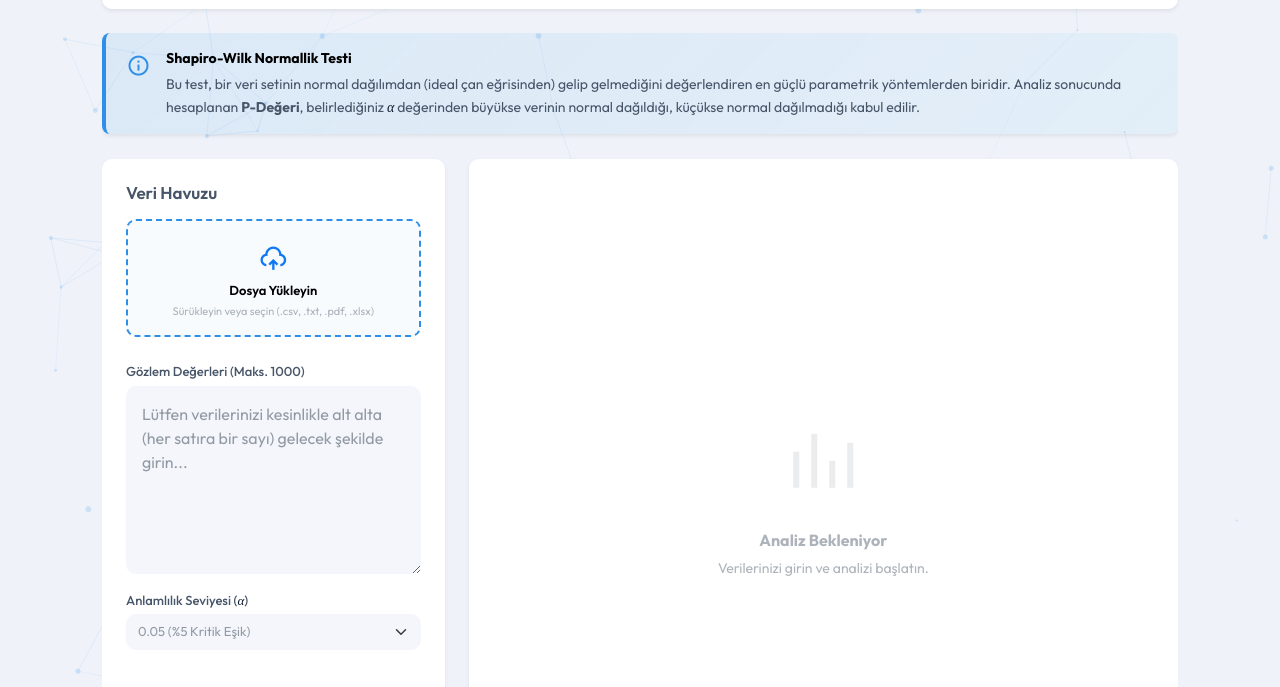
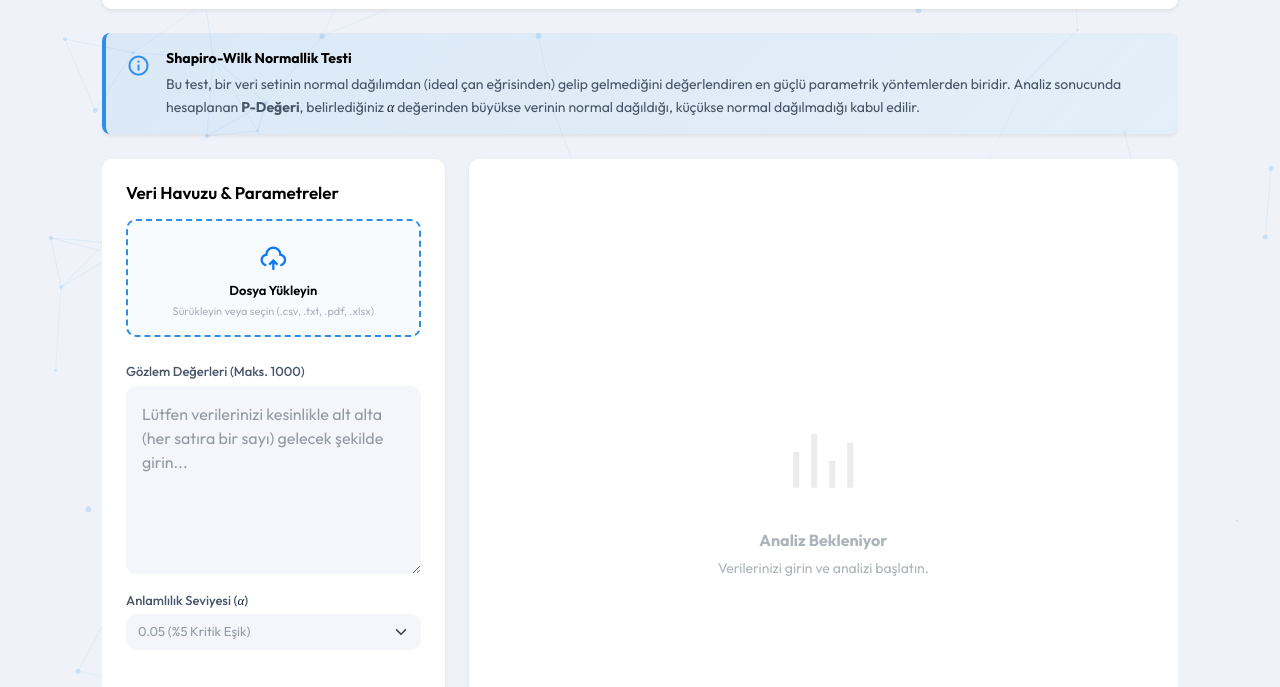
Before and after one commit to RYOOKENZI/statlabseu-html, a website: page shapiro-wilk-test.html in a window 1280 px wide. Shown: the part 103-790 px from the top of the page. Drawn offline with nearby package versions, Linux system fonts and the light colour scheme; some packages are replaced by stand-ins of ours; a script that the page names is missing; a web font is replaced by a local one.

Commit message:
shapiro-wilk-test.html

```diff
--- a/shapiro-wilk-test.html
+++ b/shapiro-wilk-test.html
@@ -159,7 +159,9 @@
                 <div class="row">
                     <div class="col-lg-4 mb-4">
                         <div class="card bg-white border-0 rounded-10 p-4 shadow-sm">
-                            <h4 class="mb-3 fs-17 fw-semibold">Veri Havuzu</h4>
+                            <h4 class="mb-3 fs-17 fw-semibold text-dark">Veri Havuzu & Parametreler</h4>
+
+        <!-- Dosya yükleme bölgesi buradan devam edecek... -->
 
                             <div class="mb-4">
                                 <div class="custom-upload-zone p-3 rounded-10 text-center cursor-pointer" onclick="document.getElementById('dosyaGezgini').click()">
```
